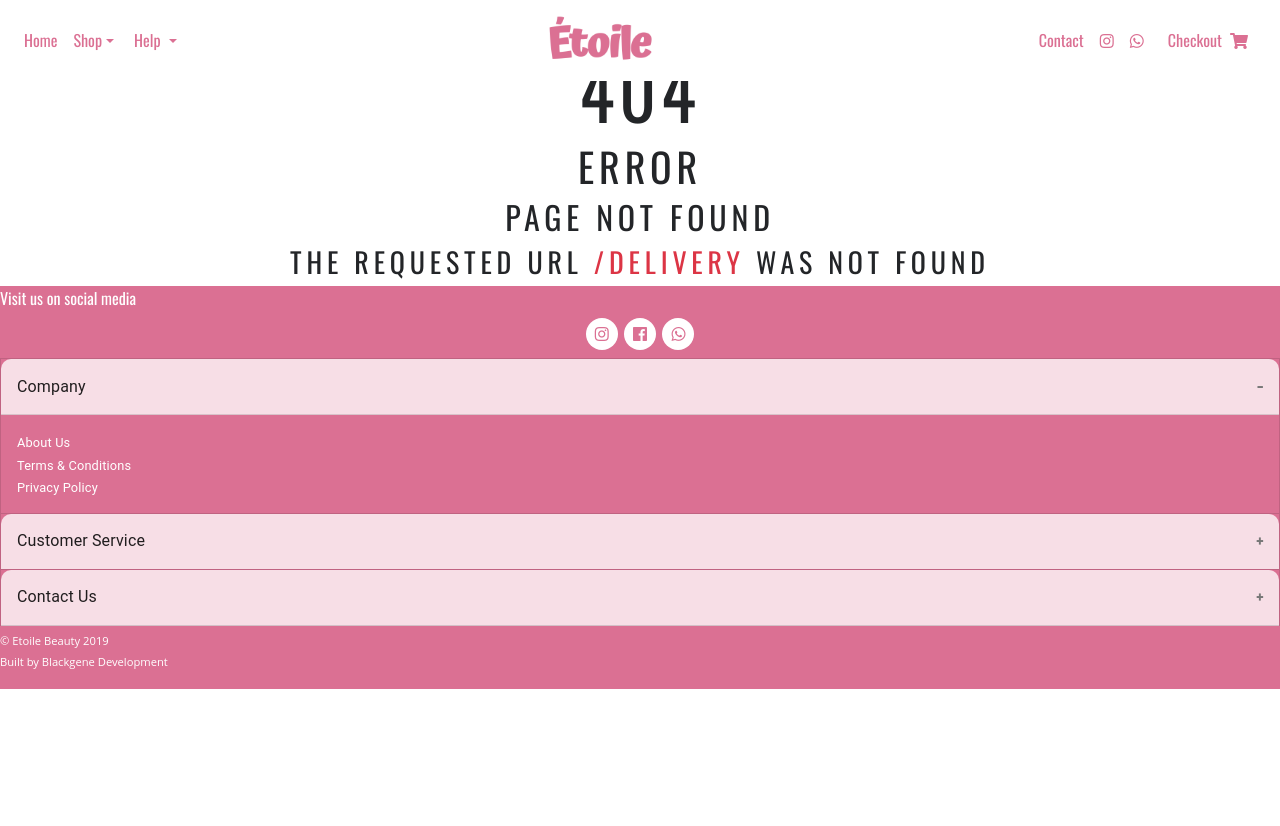
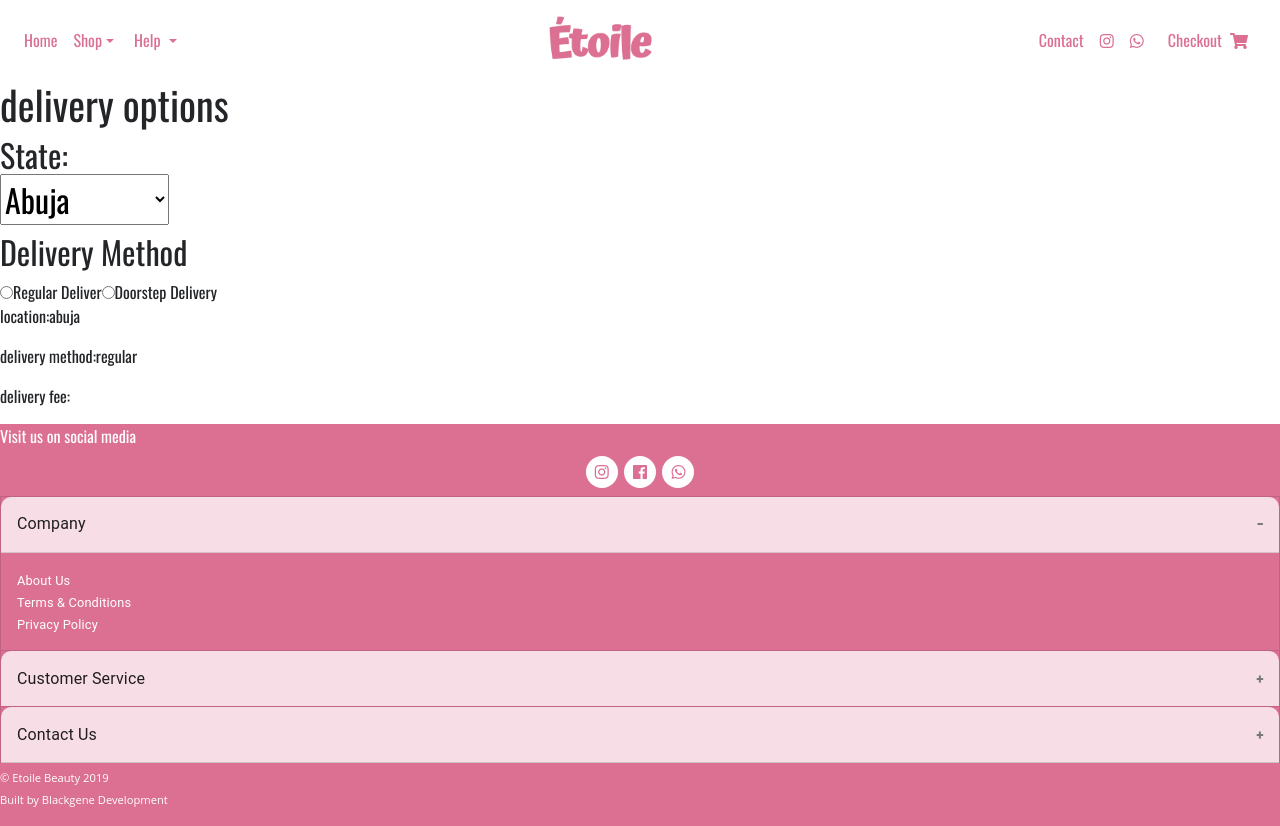
Before and after one commit to Chudimikelson/chudime, a React (Create React App) app: page /delivery in a window 1280 px wide. Before the commit the page ends 800 px from the top, so only its background shows below. Built offline with nearby package versions, Linux system fonts and the light colour scheme.

Commit message:
delivery methods

```diff
--- a/src/App.js
+++ b/src/App.js
@@ -11,6 +11,7 @@ import Modal from './components/Modal';
 import Footer from './components/Footer';
 import Home from './components/Home';
 import Helmet from 'react-helmet';
+import Deliveryfees from './components/Deliveryfees';
 
 class App extends Component {
   render() {
@@ -28,7 +29,7 @@ class App extends Component {
           <Route path="/details" component={Details} />
           <Route path="/checkout" component={Checkout} />
           <Route exact path="/shop" component={ProductList}/>
-
+          <Route path = "/delivery" component = {Deliveryfees}/>
           <Route component={Default} />
         </Switch>
         <Modal/>
--- a/src/components/deliveryfees.js
+++ b/src/components/deliveryfees.js
@@ -1,20 +1,111 @@
-//setup
-function deliverFee(location) {
+import React, { Component } from 'react'
+
+export default class Deliveryfees extends Component {
+
+	constructor(props){
+		super(props);
+		this.state = {
+			residence: "abuja",
+			method: 'regular',
+			fee: ""
+		};
+	};
+
+
+	getResidence = (e) => {
+		let val = e.target.value;
+		this.setState(()=>{
+			return {residence: val};
+		}, () => {
+			this.getDeliveryMethod();
+		});
+
+	};
+
+	getMethod = (e) => {
+		let val = e.target.value;
+		this.setState(()=>{
+			return {method: val};
+		}, ()=> {
+			this.getDeliveryMethod();
+		});
+
+	};
+
+	deliverFee=(location)=> {
 		var result = "";
 
 		var lookup = {
-    "Abuja": 1000,
-    "lagos": 2000,
-    "portharcourt": 3000,
-    "benin": 4000,
-    "owerri": 2500,
-    "asaba": 8000,
-    "minna": 2800,
-    "jos": 2200,
-    "kaduna": 2600,
+			"abuja": 1,
+			"lagos": 2,
+			"ibadan": 3,
+			"portharcourt": 4,
+			"benin": 5,
+			"owerri": 6,
+			"asaba": 7,
+			"minna": 8,
+			"jos": 9,
+			"kaduna": 10,
 		};
 		result = lookup[location];
 		return result;
 	}
 
-console.log(deliverFee("minna"));
+	getDeliveryMethod=()=>{
+		let residence = this.state.residence;
+		let deliveryfee = this.deliverFee(residence);
+		let method = this.state.method;
+
+		if (method !== "regular" && residence !== "abuja") {
+			deliveryfee += 2000;
+		};
+		this.setState(()=>{
+			return {fee: deliveryfee};
+		});
+	};
+
+
+	render() {
+
+		return (
+			<div className="paddit">
+				<h1>delivery options</h1>
+	<div>
+		<h2>
+			State:
+			<form>
+				<select name="residence"
+				value={this.state.residence} onChange={this.getResidence}>
+				<option value="">Select State</option>
+				<option value="abuja">Abuja</option>
+				<option value="lagos">Lagos</option>
+				<option value="ibadan">Ibadan</option>
+				<option value="portharcourt">Portharcourt</option>
+				<option value="asaba">Asaba</option>
+			</select>
+			</form>
+
+		</h2>
+
+		<h2>Delivery Method</h2>
+		<div>
+		<form>
+				<input onChange={this.getMethod} type="radio" value="regular" name="deliverType"/>Regular Deliver
+			<input onChange={this.getMethod}  type="radio" name="deliverType" value="doorstep"/>Doorstep Delivery
+
+			</form>
+		</div>
+	</div>
+	<p>location:
+		<span id="delivery-state">{this.state.residence}</span>
+	</p>
+	<p>delivery method:
+		<span id="delivery-type">{this.state.method}</span>
+	</p>
+	<p>delivery fee:
+		<span id="deliveryFee">{this.state.fee}</span>
+	</p>
+			</div>
+		);
+	}
+}
```
Also changed, not shown: src/components/delivery method/Deliverymethod.js (added, +57 -0 lines), 1 other file (tests, documents, lock files or other folders). Lines whose indentation alone changed are shown as unchanged.
